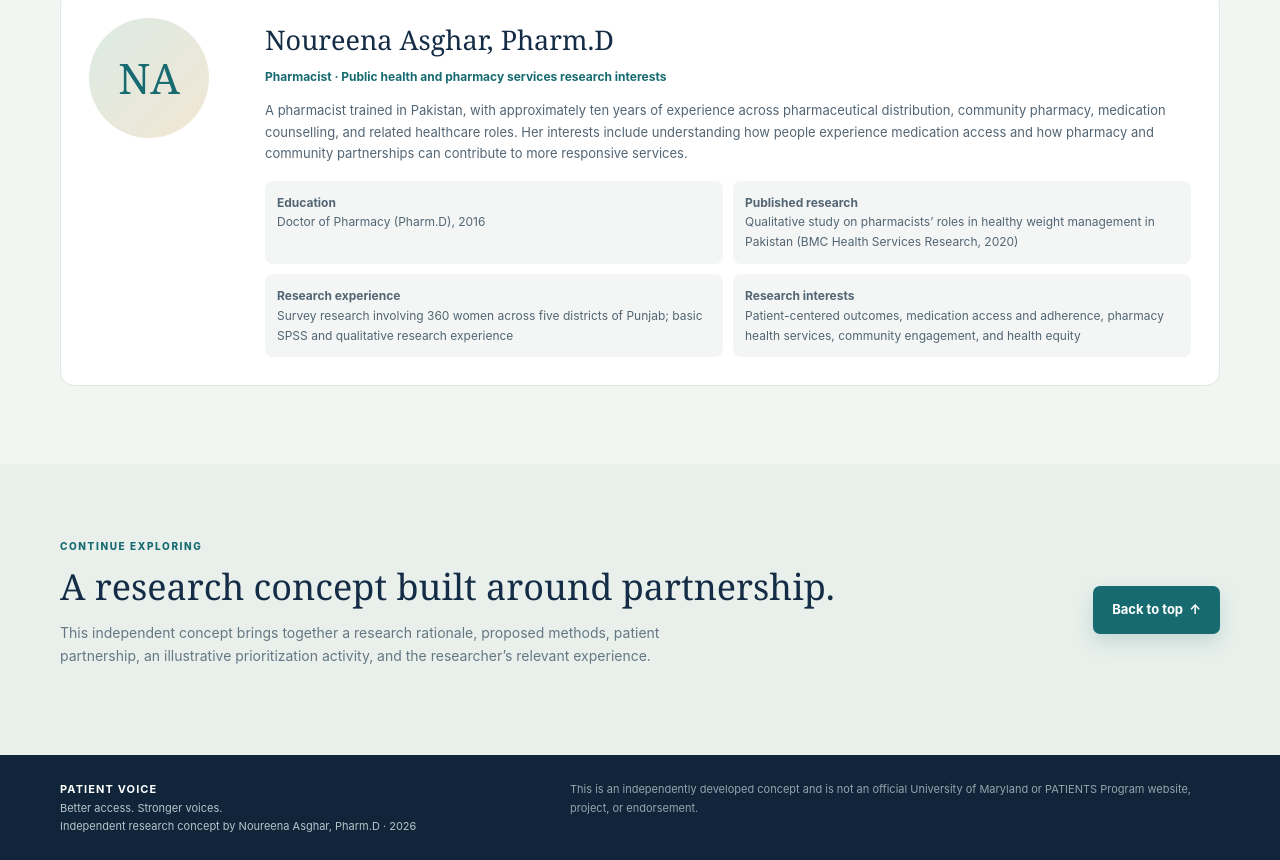
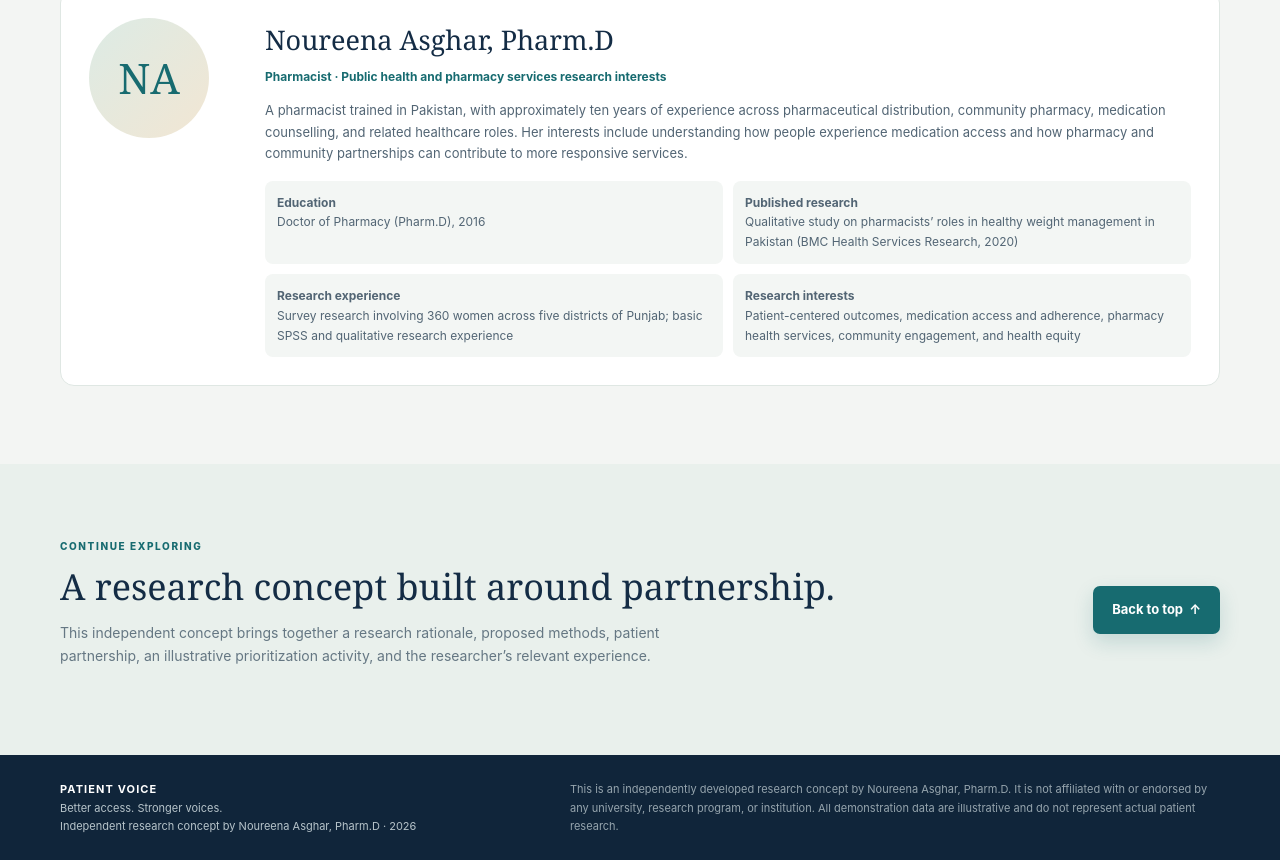
Before and after one commit to noureenaasghar/patient-voice-website, a plain HTML site: page patient_voice_homepage.html in a window 1280 px wide. Shown: the part 6744-7604 px from the top of the page. Drawn offline with Linux system fonts and the light colour scheme.

Commit message:
Revise disclaimer in footer for patient voice page
Updated disclaimer text for clarity and accuracy.

```diff
--- a/patient_voice_homepage.html
+++ b/patient_voice_homepage.html
@@ -288,7 +288,7 @@ footer strong{color:white;letter-spacing:.1em}
 <footer>
  <div class="container footer-row">
   <div><strong>PATIENT VOICE</strong><div>Better access. Stronger voices.</div><div>Independent research concept by Noureena Asghar, Pharm.D · 2026</div></div>
-  <div class="disclaimer">This is an independently developed concept and is not an official University of Maryland or PATIENTS Program website, project, or endorsement.</div>
+  <div class="disclaimer">This is an independently developed research concept by Noureena Asghar, Pharm.D. It is not affiliated with or endorsed by any university, research program, or institution. All demonstration data are illustrative and do not represent actual patient research.</div>
  </div>
 </footer>
 <script>
```
